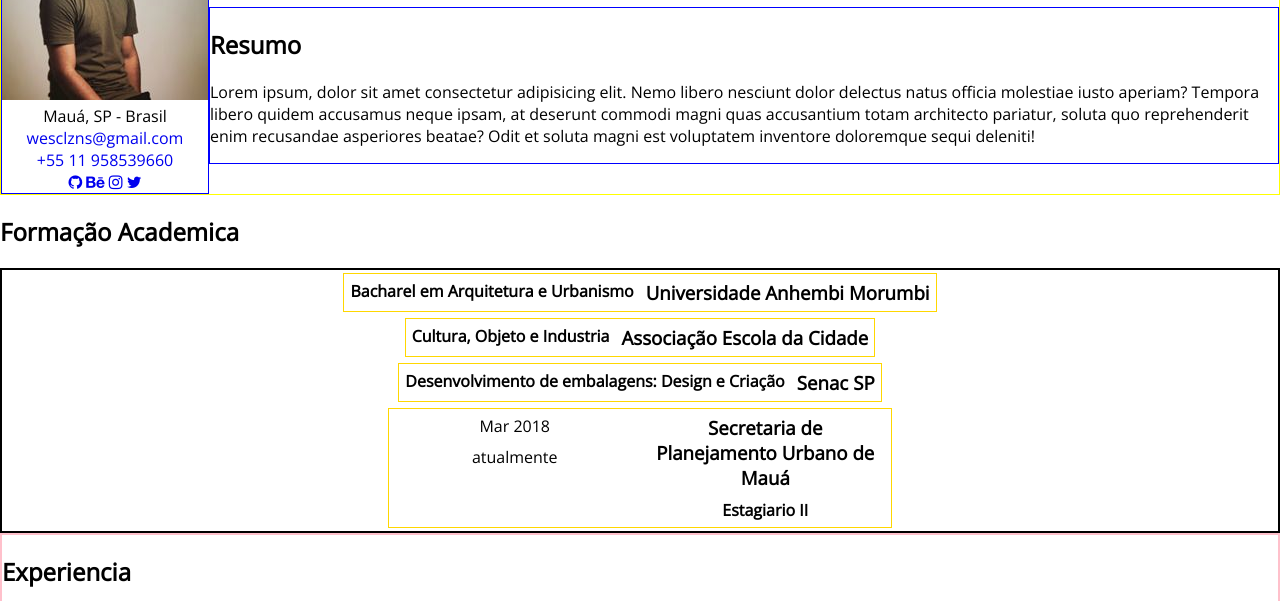
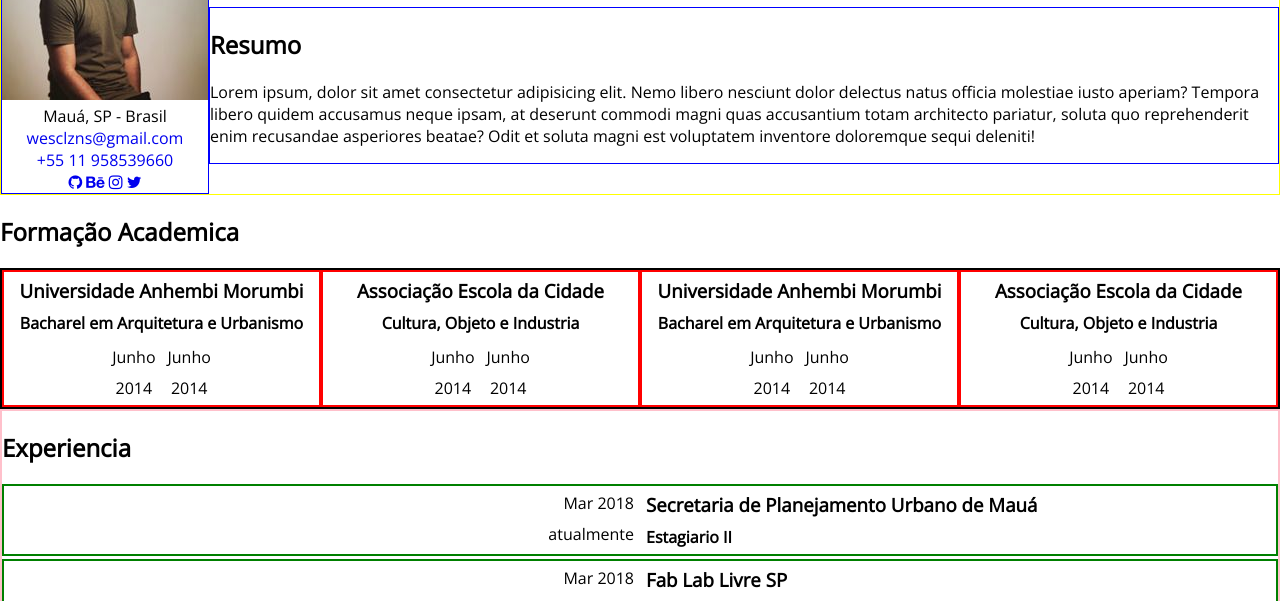
Before and after one commit to wesleyclzns/curriculo, a plain HTML site: page index.html in a window 1280 px wide. Shown: the part 165-766 px from the top of the page. Drawn offline with nearby package versions, Linux system fonts and the light colour scheme.

Commit message:
Formação Academica esta ok já!

```diff
--- a/assets/css/style.css
+++ b/assets/css/style.css
@@ -71,18 +71,35 @@ nav > ul > li{
 	text-align: center;
 }
 
-.formacao-academica >
+.formacao-academica{
+	display: flex;
+	flex-direction: row;
 
-.ensino{
+}
+
+/*.ensino{
 	border: 1px solid gold;
-	/*margin-right: 3px 3px 0px;*/
+	margin-right: 3px 3px 0px;
 	display: flex;
 	flex-direction: row-reverse;
 	justify-content: center;
 	margin: 3px 0px;
+	flex-wrap: wrap;
+}
+*/
+.card-ensino{
+	border: 2px solid red;
+	display: flex;
+	width: 25%;
+  	flex-direction: column;
+  	align-items: center;
 
 }
 
+.baixo{
+	display: flex;
+	flex-direction: row-reverse;
+}
 
 .experiencia{
 	border: 2px solid pink;
--- a/index.html
+++ b/index.html
@@ -54,37 +54,80 @@
 				</div>
 			</div>
 		</section>
+
 		<section>
 			<h2 id="formacao-academica">Formação Academica</h2>
 			<div class="formacao-academica">
 
-				<div class="ensino">
+				<div class="card-ensino">
+					<div class="cima">
 						<h3 class="text">Universidade Anhembi Morumbi</h3>
 						<h4 class="text">Bacharel em Arquitetura e Urbanismo</h4>
 					</div>
+					<div class="baixo">
+						<div>
+							<p class="text">Junho</p>
+							<p class="text">2014</p>
+						</div>
+						<div>
+							<p class="text">Junho</p>
+							<p class="text">2014</p>
+						</div>
+					</div>
+				</div>
 
-				<div class="ensino">
+				<div class="card-ensino">
+					<div class="cima">
 						<h3 class="text">Associação Escola da Cidade</h3>
 						<h4 class="text">Cultura, Objeto e Industria</h4>
 					</div>
-
-				<div class="ensino">
-					<h3 class="text">Senac SP</h3>
-					<h4 class="text">Desenvolvimento de embalagens: Design e Criação</h4>
+					<div class="baixo">
+						<div>
+							<p class="text">Junho</p>
+							<p class="text">2014</p>
 						</div>
-
-				<div class="ensino">
-					<div class="dir">
-						<h3 class="text">Secretaria de Planejamento Urbano de Mauá</h3>
-						<h4 class="text">Estagiario II</h4>
+						<div>
+							<p class="text">Junho</p>
+							<p class="text">2014</p>
 						</div>
-					<div class="esq">
-						<p class="text">Mar 2018</p>
-						<p class="text">atualmente</p>
 					</div>
 				</div>
 
+				<div class="card-ensino">
+					<div class="cima">
+						<h3 class="text">Universidade Anhembi Morumbi</h3>
+						<h4 class="text">Bacharel em Arquitetura e Urbanismo</h4>
 					</div>
+					<div class="baixo">
+						<div>
+							<p class="text">Junho</p>
+							<p class="text">2014</p>
+						</div>
+						<div>
+							<p class="text">Junho</p>
+							<p class="text">2014</p>
+						</div>
+					</div>
+				</div>
+
+				<div class="card-ensino">
+					<div class="cima">
+						<h3 class="text">Associação Escola da Cidade</h3>
+						<h4 class="text">Cultura, Objeto e Industria</h4>
+					</div>
+					<div class="baixo">
+						<div>
+							<p class="text">Junho</p>
+							<p class="text">2014</p>
+						</div>
+						<div>
+							<p class="text">Junho</p>
+							<p class="text">2014</p>
+						</div>
+					</div>
+				</div>
+			</div>
+
 
 		</section>
 
```
Lines whose indentation alone changed are shown as unchanged.
